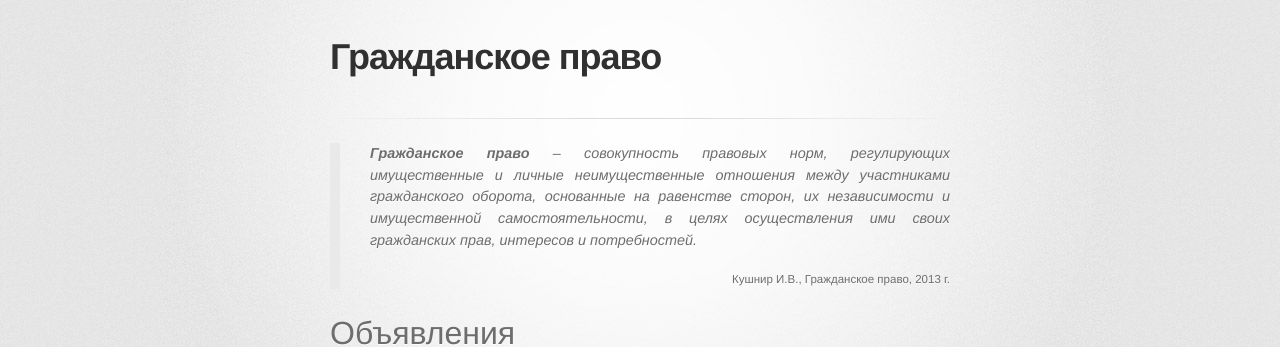
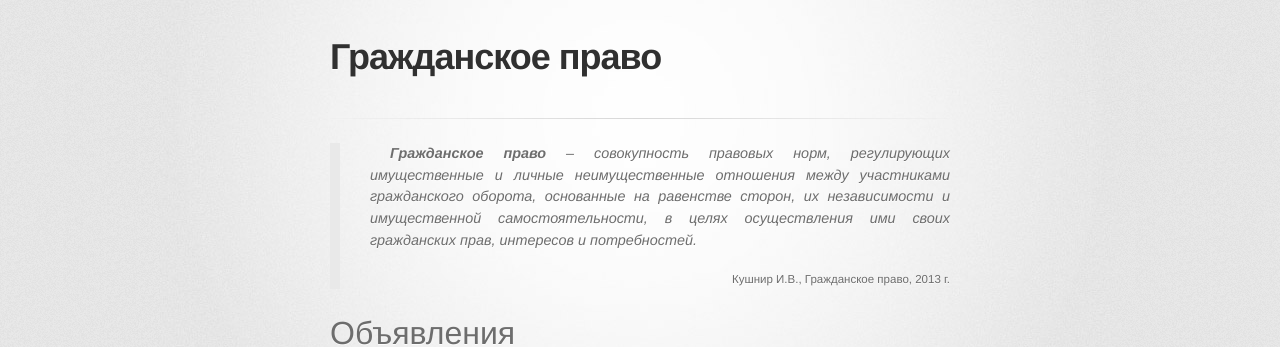
Before and after one commit to a-nova/a-nova.github.io, a Jekyll site: the page built from index.md, in a window 1280 px wide. Shown: the top 347 px of the page. Built offline with Jekyll 4.4.1, drawn with Linux system fonts in a browser that asks for light colours; some web fonts are replaced.

Commit message:
paragraph first line indent

```diff
--- a/assets/css/style.scss
+++ b/assets/css/style.scss
@@ -6,3 +6,7 @@
 li ul {
   margin-left: 20px;
 }
+
+section p {
+  text-indent: 20px;
+}
```
